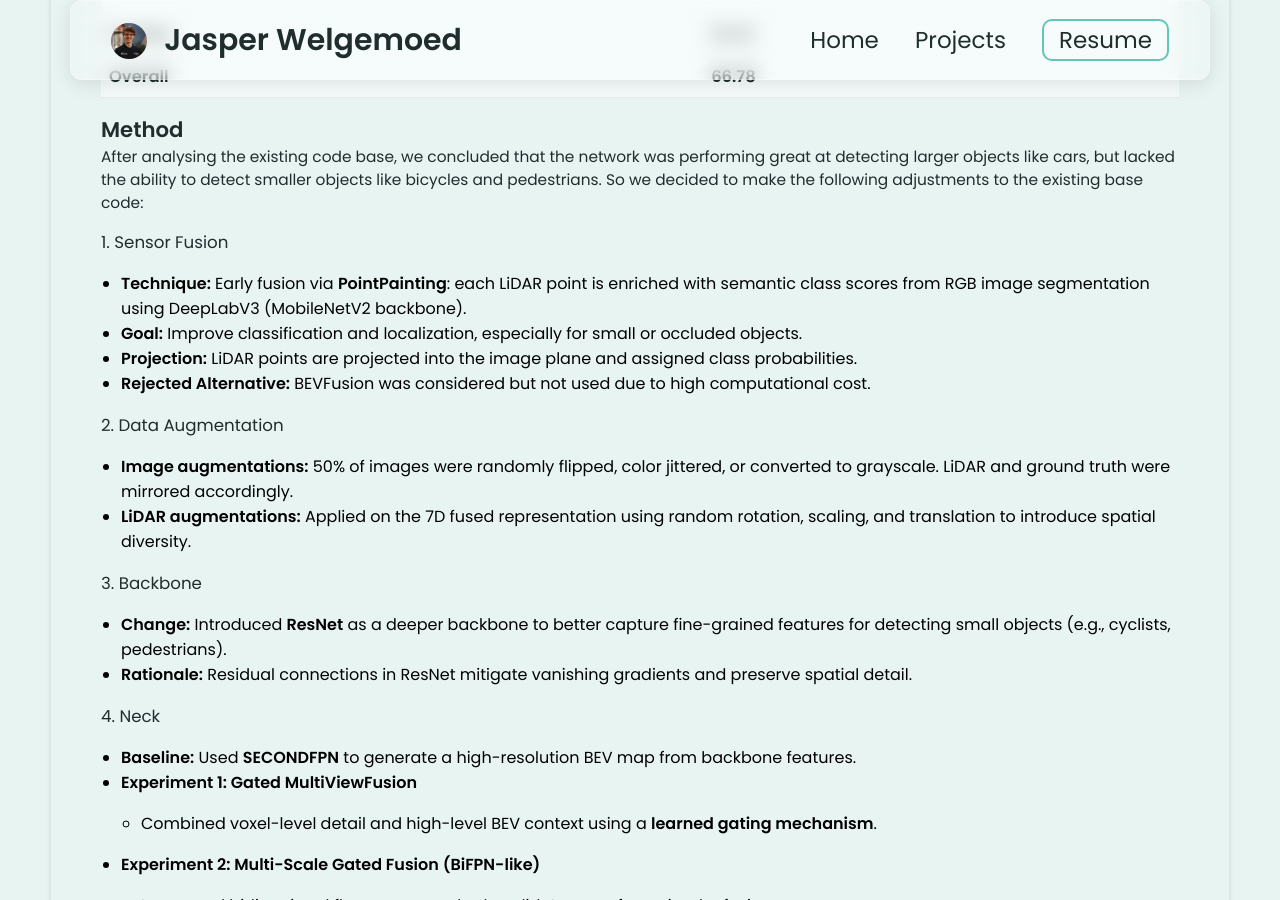
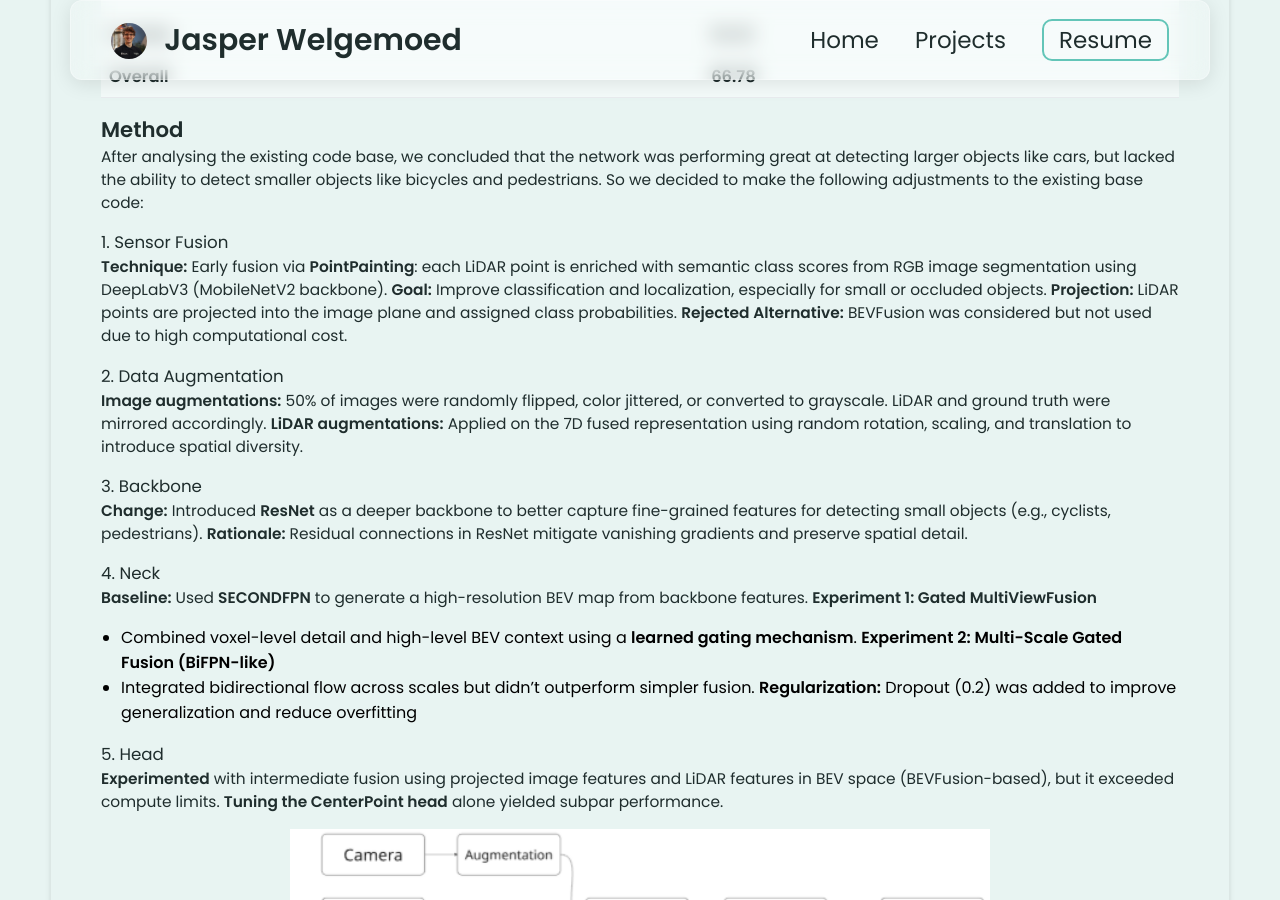
Before and after one commit to jasperwelgemoed/jasperwelgemoed.github.io, a Jekyll site: the page built from _projects/CenterpointProject/index.md, in a window 1280 px wide and 900 px high, scrolled down 1202 px. Built offline with Jekyll 4.4.1, drawn with Linux system fonts in a browser that asks for light colours.

Commit message:
Update index.md

```diff
--- a/_projects/CenterpointProject/index.md
+++ b/_projects/CenterpointProject/index.md
@@ -68,30 +68,30 @@
 After analysing the existing code base, we concluded that the network was performing great at detecting larger objects like cars, but lacked the ability to detect smaller objects like bicycles and pedestrians. So we decided to make the following adjustments to the existing base code:
 
 ### 1. Sensor Fusion
-- **Technique:** Early fusion via **PointPainting**: each LiDAR point is enriched with semantic class scores from RGB image segmentation using DeepLabV3 (MobileNetV2 backbone).
-- **Goal:** Improve classification and localization, especially for small or occluded objects.
-- **Projection:** LiDAR points are projected into the image plane and assigned class probabilities.
-- **Rejected Alternative:** BEVFusion was considered but not used due to high computational cost.
+**Technique:** Early fusion via **PointPainting**: each LiDAR point is enriched with semantic class scores from RGB image segmentation using DeepLabV3 (MobileNetV2 backbone).
+**Goal:** Improve classification and localization, especially for small or occluded objects.
+**Projection:** LiDAR points are projected into the image plane and assigned class probabilities.
+**Rejected Alternative:** BEVFusion was considered but not used due to high computational cost.
 
 ### 2. Data Augmentation
-- **Image augmentations:** 50% of images were randomly flipped, color jittered, or converted to grayscale. LiDAR and ground truth were mirrored accordingly.
-- **LiDAR augmentations:** Applied on the 7D fused representation using random rotation, scaling, and translation to introduce spatial diversity.
+**Image augmentations:** 50% of images were randomly flipped, color jittered, or converted to grayscale. LiDAR and ground truth were mirrored accordingly.
+**LiDAR augmentations:** Applied on the 7D fused representation using random rotation, scaling, and translation to introduce spatial diversity.
 
 ### 3. Backbone
-- **Change:** Introduced **ResNet** as a deeper backbone to better capture fine-grained features for detecting small objects (e.g., cyclists, pedestrians).
-- **Rationale:** Residual connections in ResNet mitigate vanishing gradients and preserve spatial detail.
+**Change:** Introduced **ResNet** as a deeper backbone to better capture fine-grained features for detecting small objects (e.g., cyclists, pedestrians).
+**Rationale:** Residual connections in ResNet mitigate vanishing gradients and preserve spatial detail.
 
 ### 4. Neck
-- **Baseline:** Used **SECONDFPN** to generate a high-resolution BEV map from backbone features.
-- **Experiment 1: Gated MultiViewFusion**
+**Baseline:** Used **SECONDFPN** to generate a high-resolution BEV map from backbone features.
+**Experiment 1: Gated MultiViewFusion**
   - Combined voxel-level detail and high-level BEV context using a **learned gating mechanism**.
-- **Experiment 2: Multi-Scale Gated Fusion (BiFPN-like)**
+**Experiment 2: Multi-Scale Gated Fusion (BiFPN-like)**
   - Integrated bidirectional flow across scales but didn’t outperform simpler fusion.
-- **Regularization:** Dropout (0.2) was added to improve generalization and reduce overfitting
+**Regularization:** Dropout (0.2) was added to improve generalization and reduce overfitting
 
 ### 5. Head
-- **Experimented** with intermediate fusion using projected image features and LiDAR features in BEV space (BEVFusion-based), but it exceeded compute limits.
-- **Tuning the CenterPoint head** alone yielded subpar performance.
+**Experimented** with intermediate fusion using projected image features and LiDAR features in BEV space (BEVFusion-based), but it exceeded compute limits.
+**Tuning the CenterPoint head** alone yielded subpar performance.
 
 <div style="display: flex; gap: 10px; justify-content: center; align-items: flex-start;">
 
```
